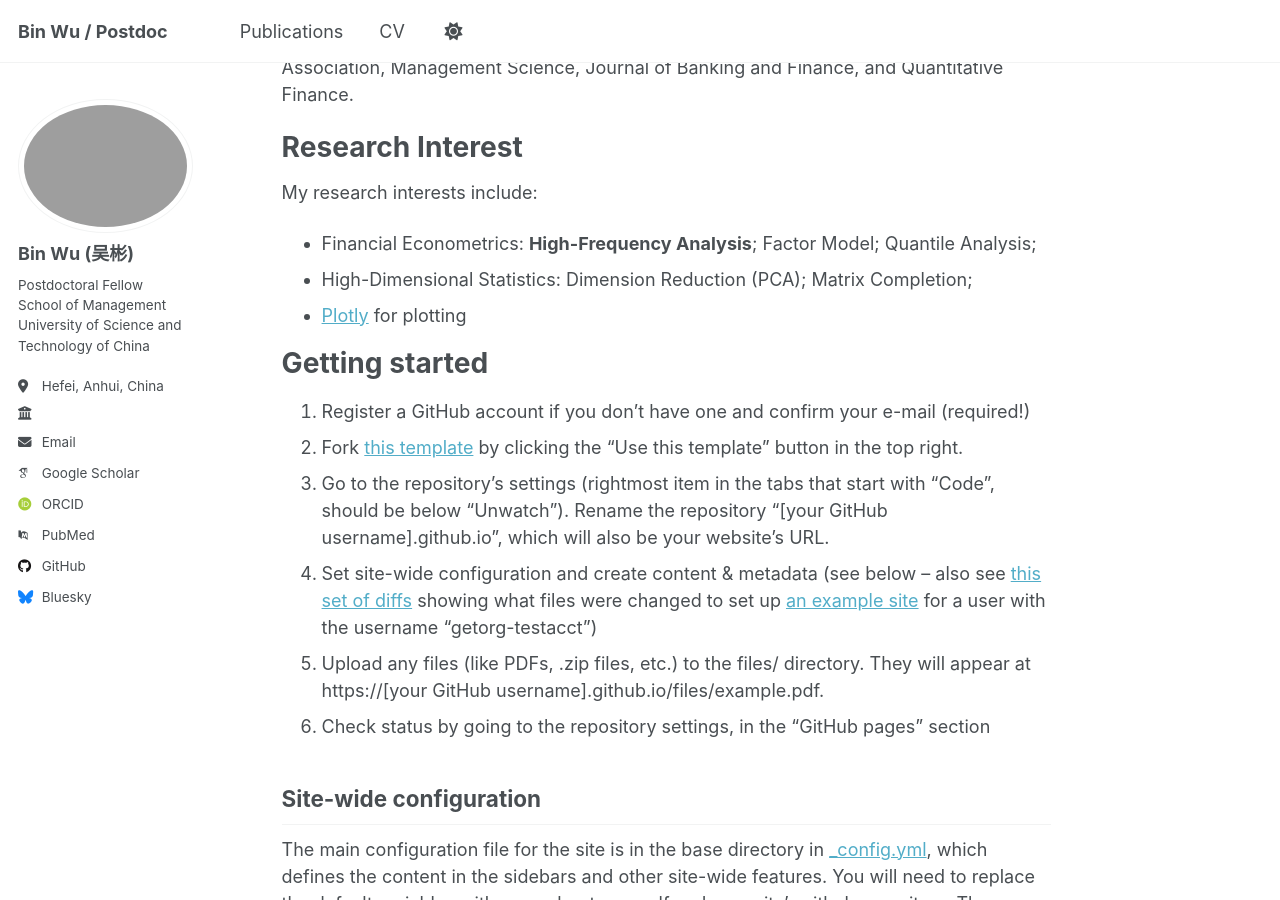
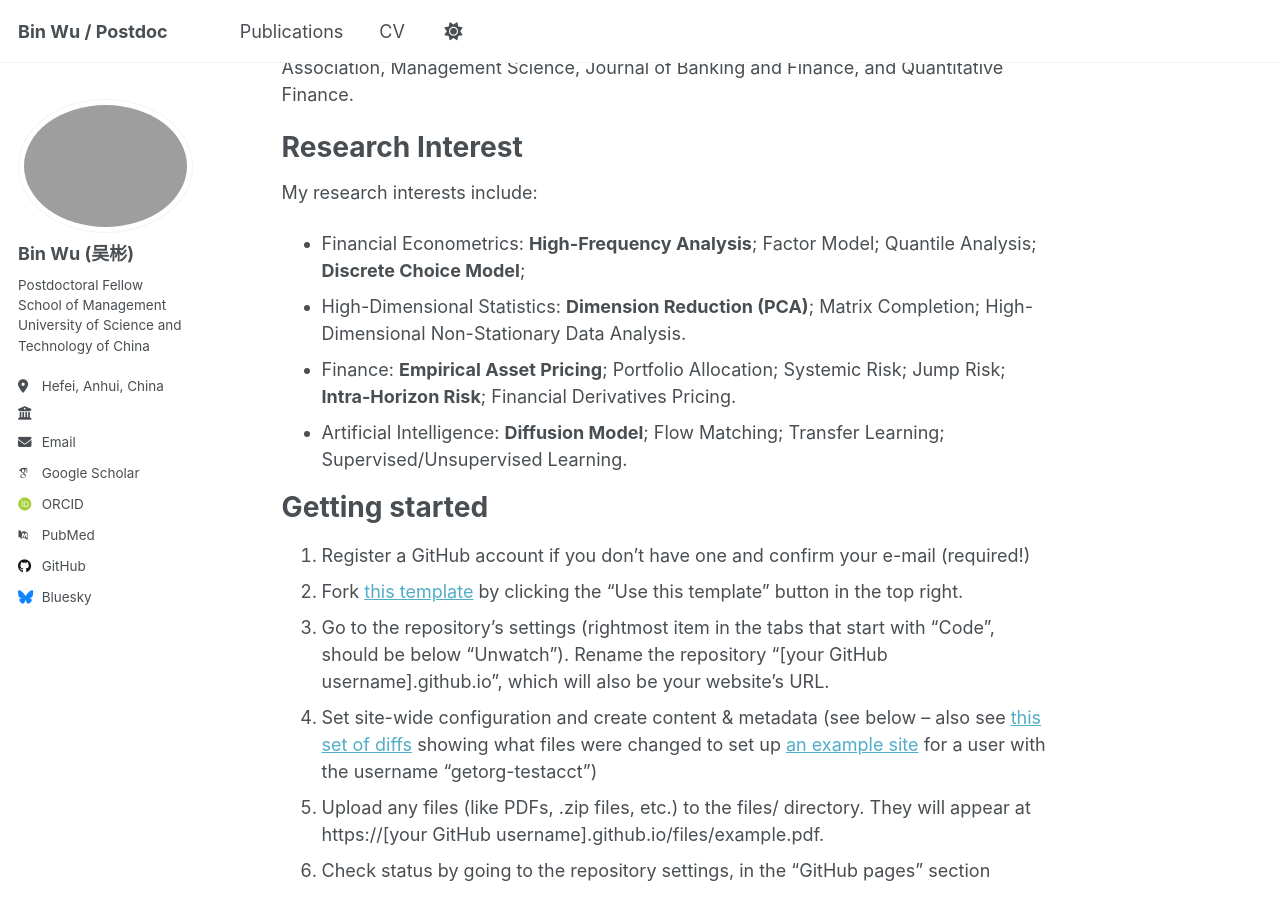
Before and after one commit to BinWu58/BinWu.github.io, a Jekyll site: the page built from _pages/about.md, in a window 1280 px wide and 900 px high, scrolled down 485 px. Built offline with Jekyll 4.4.1, drawn with Linux system fonts in a browser that asks for light colours; some web fonts are replaced; a script that is not in the unit is left out.

Commit message:
about.md

```diff
--- a/_pages/about.md
+++ b/_pages/about.md
@@ -16,9 +16,10 @@ My work has been appeared in the European Journal of Operational Research, Journ
 Research Interest
 ======
 My research interests include:
-- Financial Econometrics: **High-Frequency Analysis**; Factor Model; Quantile Analysis;
-- High-Dimensional Statistics: Dimension Reduction (PCA); Matrix Completion;
-- [Plotly](https://plotly.com/javascript/) for plotting
+- Financial Econometrics: **High-Frequency Analysis**; Factor Model; Quantile Analysis; **Discrete Choice Model**;
+- High-Dimensional Statistics: **Dimension Reduction (PCA)**; Matrix Completion; High-Dimensional Non-Stationary Data Analysis.
+- Finance: **Empirical Asset Pricing**; Portfolio Allocation; Systemic Risk; Jump Risk; **Intra-Horizon Risk**; Financial Derivatives Pricing.
+- Artificial Intelligence: **Diffusion Model**; Flow Matching; Transfer Learning; Supervised/Unsupervised Learning.
 
 Getting started
 ======
```
